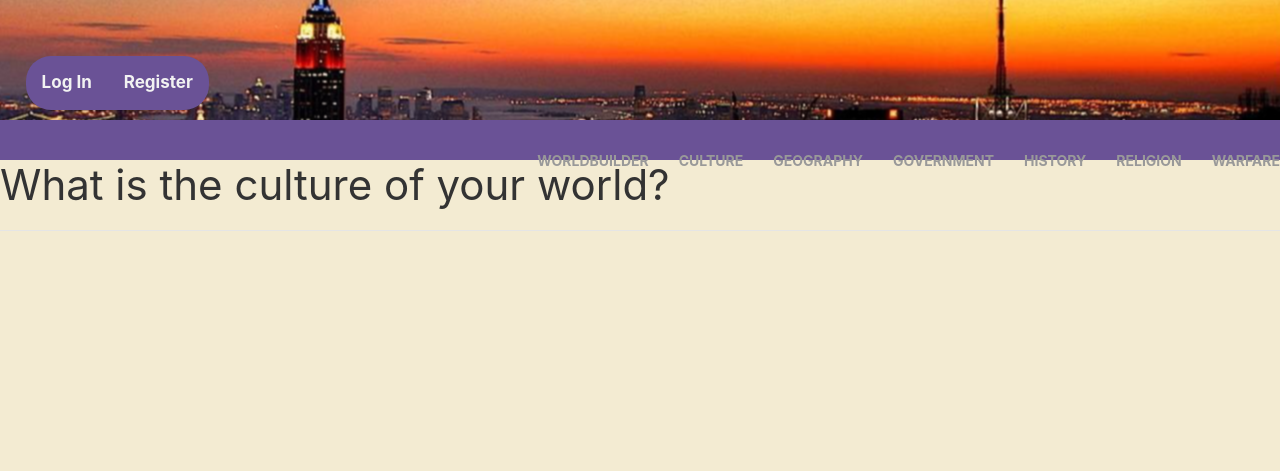
After one commit to mcerritos/worldbuilder, a Django app: page /culture/ in a window 1280 px wide. The commit adds this page. Shown: the top 471 px of the page. Run offline with Django 3.2, Linux system fonts and the light colour scheme; some libraries are stand-ins or nearby versions.

Commit message:
Adds template pages for domains

```diff
--- a/axis/templates/base.html
+++ b/axis/templates/base.html
@@ -39,7 +39,13 @@
       <div class="uk-navbar-right">
         <ul class="uk-navbar-nav">
           <li><a href="/" >Worldbuilder</a></li>
-          <li><a href="/geography">Geography</a></li>
+          <li><a href="{% url 'culture' %}">Culture</a></li>
+          <li><a href="{% url 'geography' %}">Geography</a></li>
+          <li><a href="{% url 'government' %}">Government</a></li>
+          <li><a href="{% url 'history' %}">History</a></li>
+          <li><a href="{% url 'religion' %}">Religion</a></li>
+          <li><a href="{% url 'warfare' %}">Warfare</a></li>
+
         </ul>
       </div>
     </nav>
--- /dev/null
+++ b/axis/templates/domains/culture.html
@@ -0,0 +1,7 @@
+{% extends 'base.html' %}
+{% block content %}
+
+<h1>What is the culture of your world?</h1>
+<hr />
+
+{% endblock %}
--- a/axis/urls.py
+++ b/axis/urls.py
@@ -3,12 +3,18 @@ from . import views
 
 urlpatterns = [
     path('', views.home, name='home'),
-    path('geography/', views.geography, name='geography'),
     path('accounts/signup', views.signup, name='signup'),
     #project management
     path('accounts/profile', views.profile, name='profile'),
     # path('profile/<int:project_id>/', views.project_details, name='project_details'),
     path('project/<int:project_id>/delete', views.project_delete, name='project_delete'),
     path('accounts/project/<int:project_id>/update', views.project_update, name='project_update'),
+    # domains
+    path('geography/', views.geography, name='geography'),
+    path('culture/', views.culture, name='culture'),
+    path('government/', views.government, name='government'),
+    path('history/', views.history, name='history'),
+    path('religion/', views.religion, name='religion'),
+    path('warfare/', views.warfare, name='warfare'),
 
 ]
--- a/axis/views.py
+++ b/axis/views.py
@@ -1,7 +1,6 @@
 from django.shortcuts import render, redirect
 from .models import Project
 from .forms import ProjectForm
-
 
 from django.views.generic import ListView, DetailView
 from django.contrib.auth import login
@@ -9,13 +8,29 @@ from django.contrib.auth.forms import UserCreationForm
 from django.contrib.auth.decorators import login_required
 from django.contrib.auth.mixins import LoginRequiredMixin
 
-# Define the home view
+################################# domain pages
 def home(request):
       return render(request, 'homepage.html')
 
+def culture(request):
+    return render(request, 'domains/culture.html')
+
 def geography(request):
-    return render(request, 'geography.html')
+    return render(request, 'domains/geography.html')
 
+def government(request):
+    return render(request, 'domains/government.html')
+
+def history(request):
+    return render(request, 'domains/history.html')
+
+def religion(request):
+    return render(request, 'domains/religion.html')
+
+def warfare(request):
+    return render(request, 'domains/warfare.html')
+
+################################### auth routes
 def signup(request):
   error_message = ''
   if request.method == 'POST':
@@ -30,6 +45,7 @@ def signup(request):
   context = {'form': form, 'error_message': error_message}
   return render(request, 'registration/signup.html', context)
 
+#################################### project crud + profile
 @login_required
 def profile(request):
   error_message = ''
@@ -55,11 +71,9 @@ def profile(request):
 # 	project_form = ProjectForm()
 # 	return render(request, 'project_details.html', {'trip': trip, 'things': things, 'city': city })
 
-
 def project_delete(request, project_id):
 	Project.objects.get(id=project_id).delete()
 	return redirect('profile')
-
 
 def project_update(request, project_id):
 	project = Project.objects.get(id=project_id)
```
Also changed, not shown: axis/templates/domains/government.html (added, +7 -0 lines), axis/templates/domains/history.html (added, +7 -0 lines), axis/templates/domains/religion.html (added, +7 -0 lines), axis/templates/domains/warfare.html (added, +7 -0 lines), axis/templates/domains/geography.html (renamed from axis/templates/geography.html).
